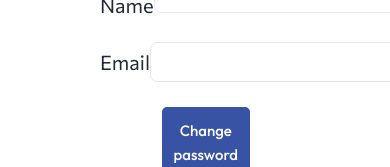
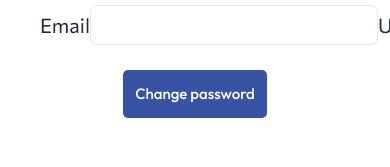
Before and after one commit to MamtazDev/cloud-four-c-two, a React (Create React App) app: page /dashboard in a window 390 px wide. Shown: the part 698-865 px from the top of the page. Built offline with nearby package versions, Linux system fonts and the light colour scheme.

Commit message:
css changesss

```diff
--- a/src/components/Account/Account.js
+++ b/src/components/Account/Account.js
@@ -13,7 +13,7 @@ const Account = () => {
     inputRef.current.click();
   };
   return (
-    <div className="user__set bg-white lg:rounded-l-[50px] h-full">
+    <div className="user__set bg-white lg:rounded-l-[50px] h-full p-[40px] md:px-[100px] md:py-[40px]">
       <div className="user__inner">
         <div className="user__info text-center">
           <h3 className="commissioner text-[30px] font-[600] leading-[37px]">
@@ -130,10 +130,10 @@ const Account = () => {
             </li>
           </ul> */}
         </div>
-        <div className="flex justify-between items-center mb-[25px] text-[20px] leading-[24px]">
-          <label className="label invisible commissioner">Last Name</label>
+        <div className="flex justify-center md:justify-between  items-center mb-[25px] text-[20px] leading-[24px]">
+          <label className="label hidden md:block invisible commissioner">Last Name</label>
           <BlueButton>Change password</BlueButton>
-          <a className="invisible" href="#!">
+          <a className="hidden md:block invisible" href="#!">
             Change
           </a>
         </div>
--- a/src/components/Account/account.css
+++ b/src/components/Account/account.css
@@ -22,7 +22,7 @@
   width: 100%;
   /* max-width: 908px; */
   max-width: 856px;
-  padding: 40px 100px;
+  /* padding: 40px 100px; */
 }
 
 .choose__Img {
```
